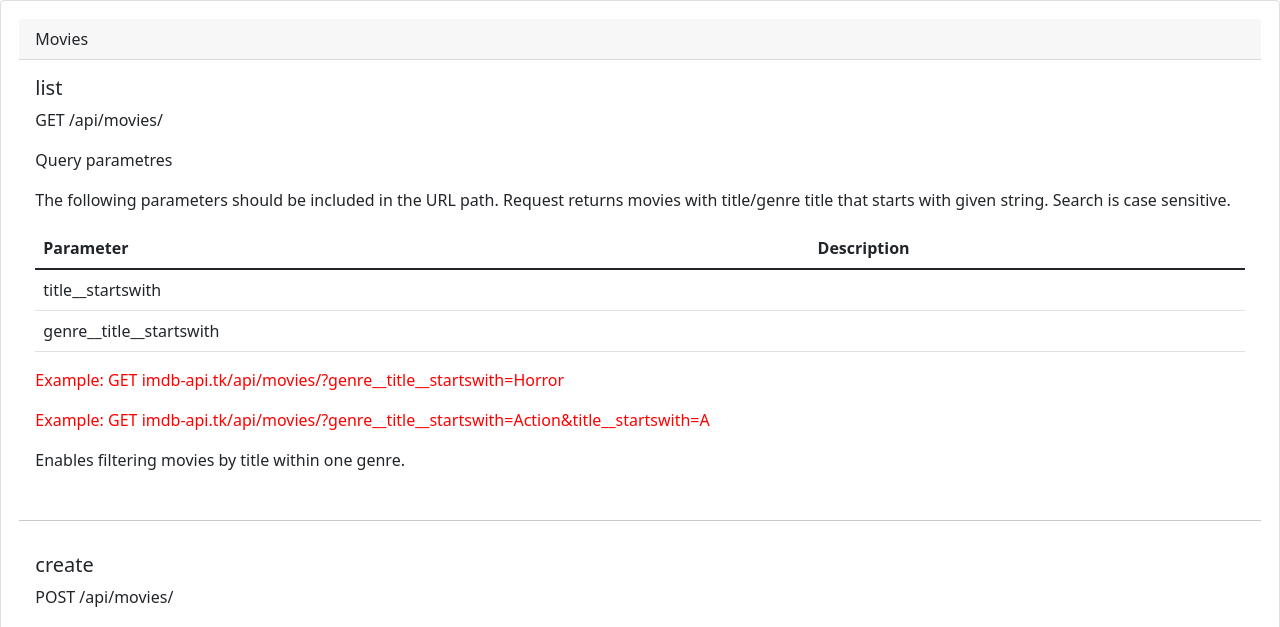
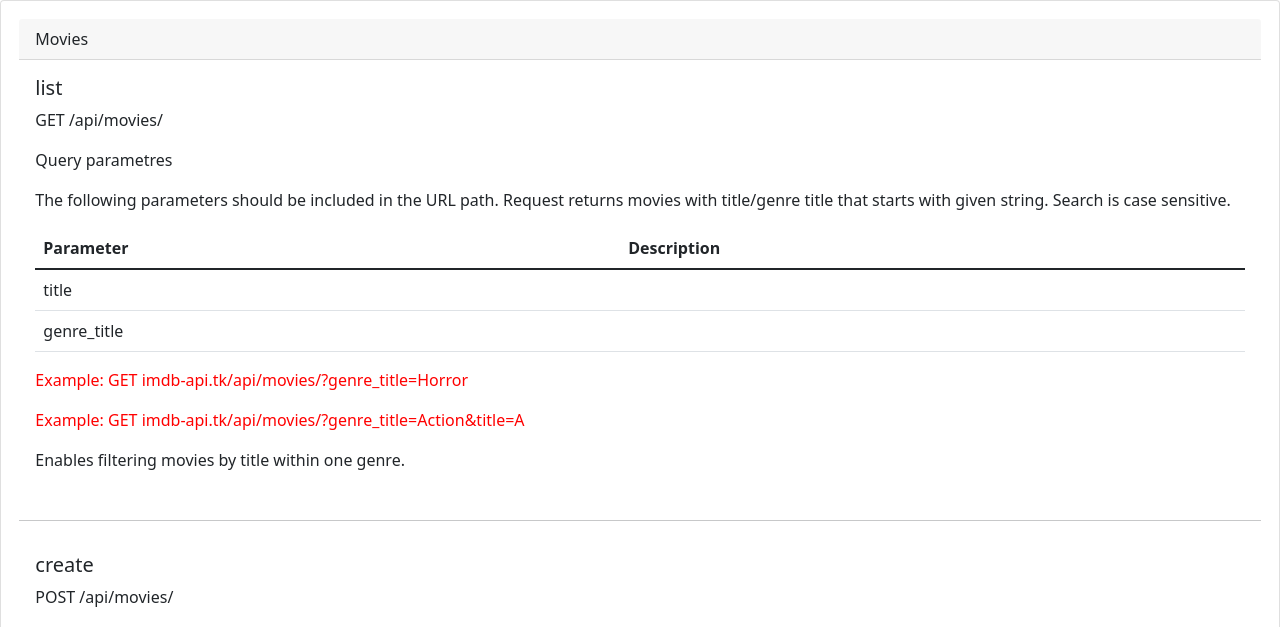
Before and after one commit to AnikaPet/imdb-api.tk, a Django app: page /documents/movie/ in a window 1280 px wide. Shown: the part 56-683 px from the top of the page. Run offline with Django 4.2, Linux system fonts and the light colour scheme; some libraries are stand-ins or nearby versions.

Commit message:
Update example

```diff
--- a/templates/documentation/movie.html
+++ b/templates/documentation/movie.html
@@ -25,17 +25,17 @@
             </thead>
             <tbody>
               <tr>
-                <td scope="row">title__startswith</dh>
+                <td scope="row">title</dh>
                 <td></td>
               </tr>
               <tr>
-                <td scope="row">genre__title__startswith</dh>
+                <td scope="row">genre_title</dh>
                 <td></td>
               </tr>
             </tbody>
           </table>
-          <p style="color:red">Example: GET imdb-api.tk/api/movies/?genre__title__startswith=Horror</p>
-          <p style="color:red">Example: GET imdb-api.tk/api/movies/?genre__title__startswith=Action&title__startswith=A</p>
+          <p style="color:red">Example: GET imdb-api.tk/api/movies/?genre_title=Horror</p>
+          <p style="color:red">Example: GET imdb-api.tk/api/movies/?genre_title=Action&title=A</p>
           <p>Enables filtering movies by title within one genre.</p>
     </div>
     <hr>
```
